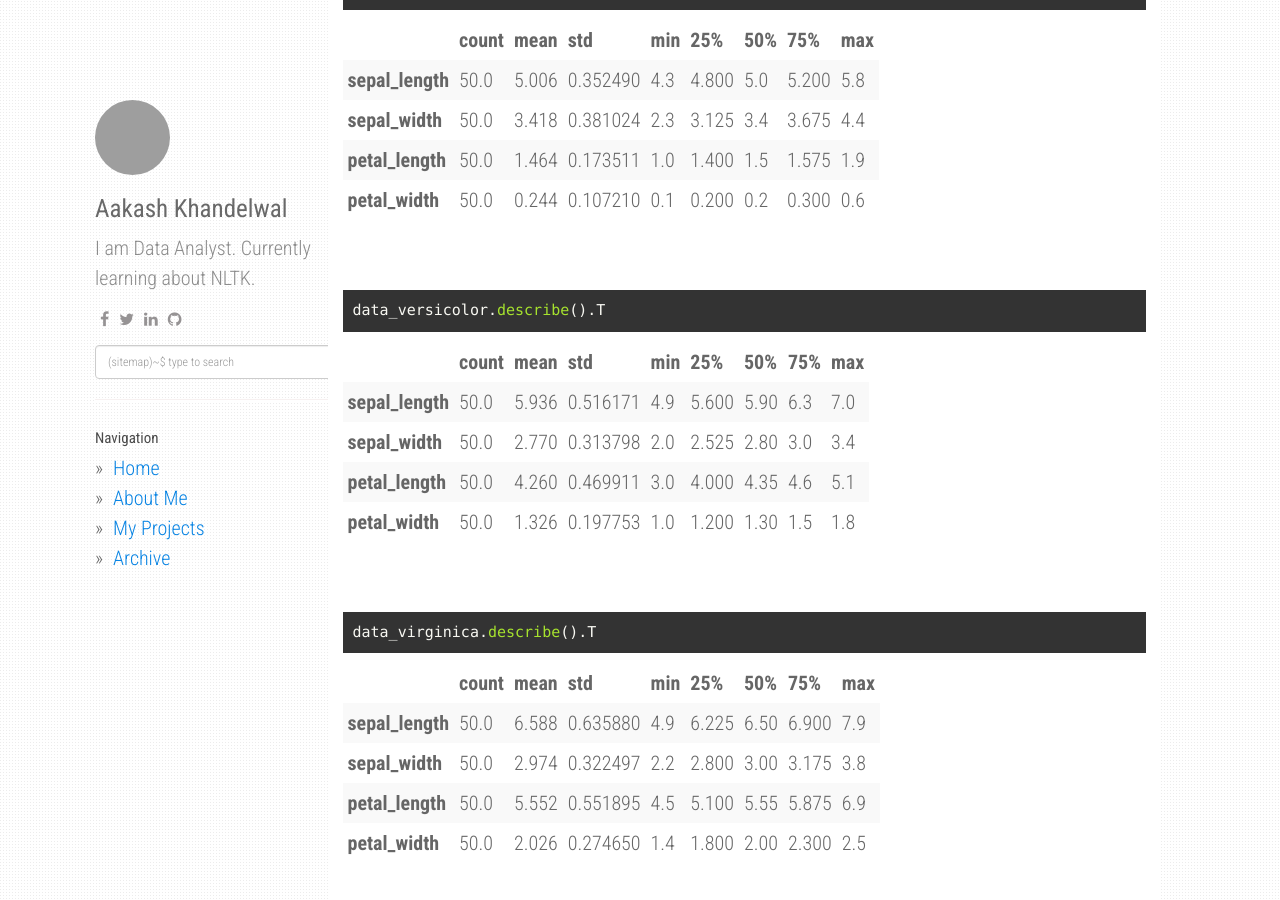
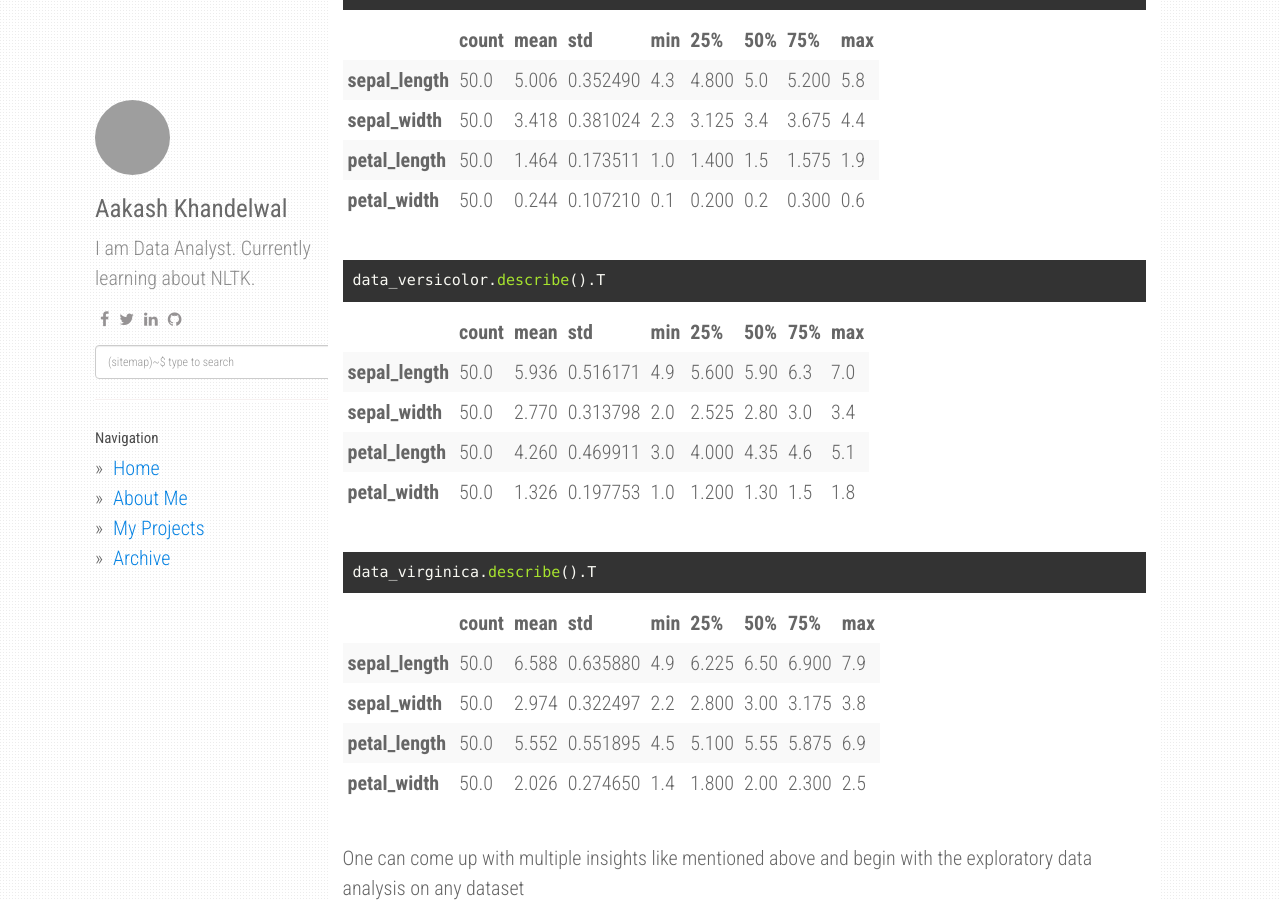
Before and after one commit to aakashkh/data-patterns, a Jekyll site: the page built from _posts/python/2019-01-05-Subsetting-a-dataframe.md, in a window 1280 px wide and 900 px high, scrolled down 989 px. Built offline with Jekyll 4.4.1, drawn with Linux system fonts in a browser that asks for light colours; nearby versions of some CDN libraries; comment, search, counter and statistics services are not loaded; grey boxes are pictures that could not be loaded.

````diff
--- a/_config.yml
+++ b/_config.yml
@@ -4,7 +4,7 @@ author: Aakash Khandelwal
 github: https://github.com/aakashkh
 about: I am Data Analyst. Currently learning about NLTK.
 disqus_shortname: dataanalysisblog
-google_analytics:
+google_analytics: UA-131791203-1
 avatar_url: /static/img/avatar.png
 google_verify: HrKO33FEPDJorqrLqhnJ80bnOhaT8AdVErCZV4BUFdE
 
--- a/_posts/python/2019-01-05-Subsetting-a-dataframe.md
+++ b/_posts/python/2019-01-05-Subsetting-a-dataframe.md
@@ -109,7 +109,7 @@ data_setosa.describe().T
 </table>
 </div>
 <br>
-<br>
+
 ```python
 data_versicolor.describe().T
 ```
@@ -177,7 +177,7 @@ data_versicolor.describe().T
 </table>
 </div>
 <br>
-<br>
+
 ```python
 data_virginica.describe().T
 ```
@@ -245,5 +245,5 @@ data_virginica.describe().T
 </table>
 </div>
 <br>
-<br>
+
 One can come up with multiple insights like mentioned above and begin with the exploratory data analysis on any dataset
````
